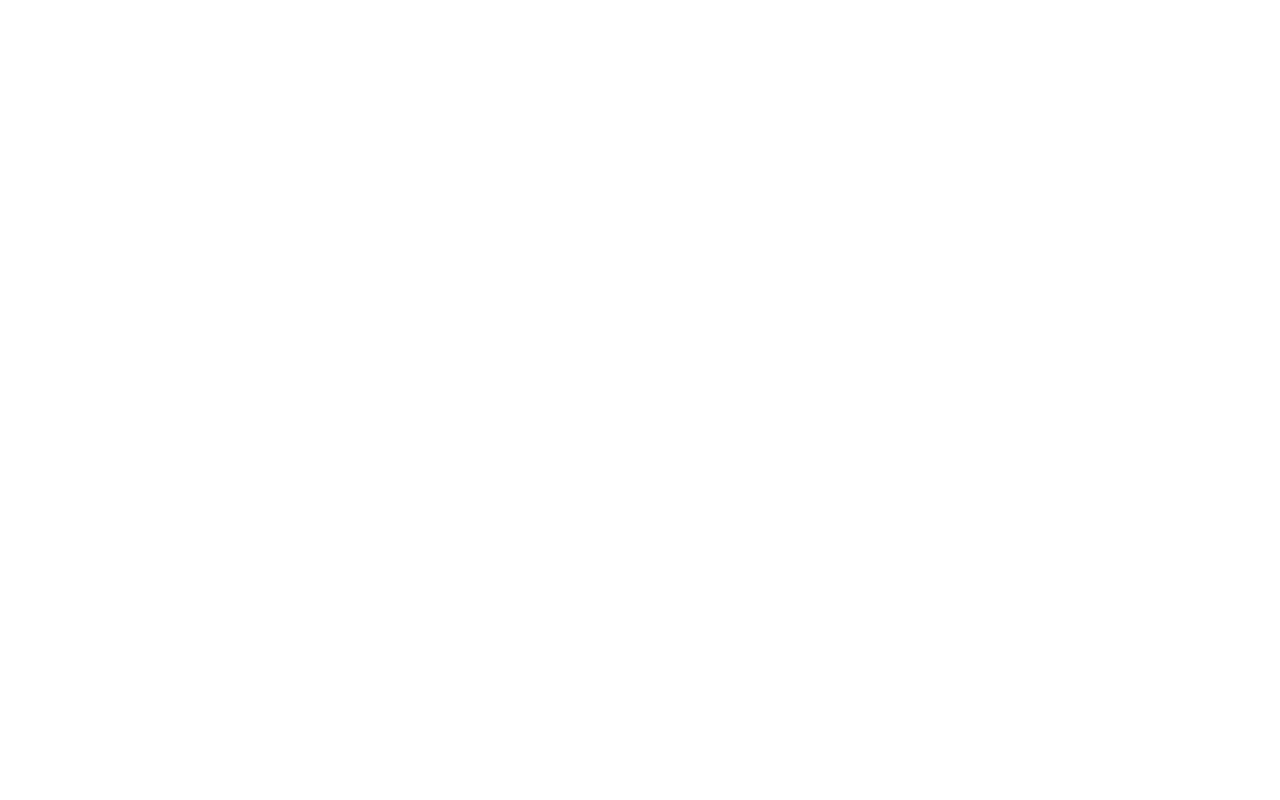
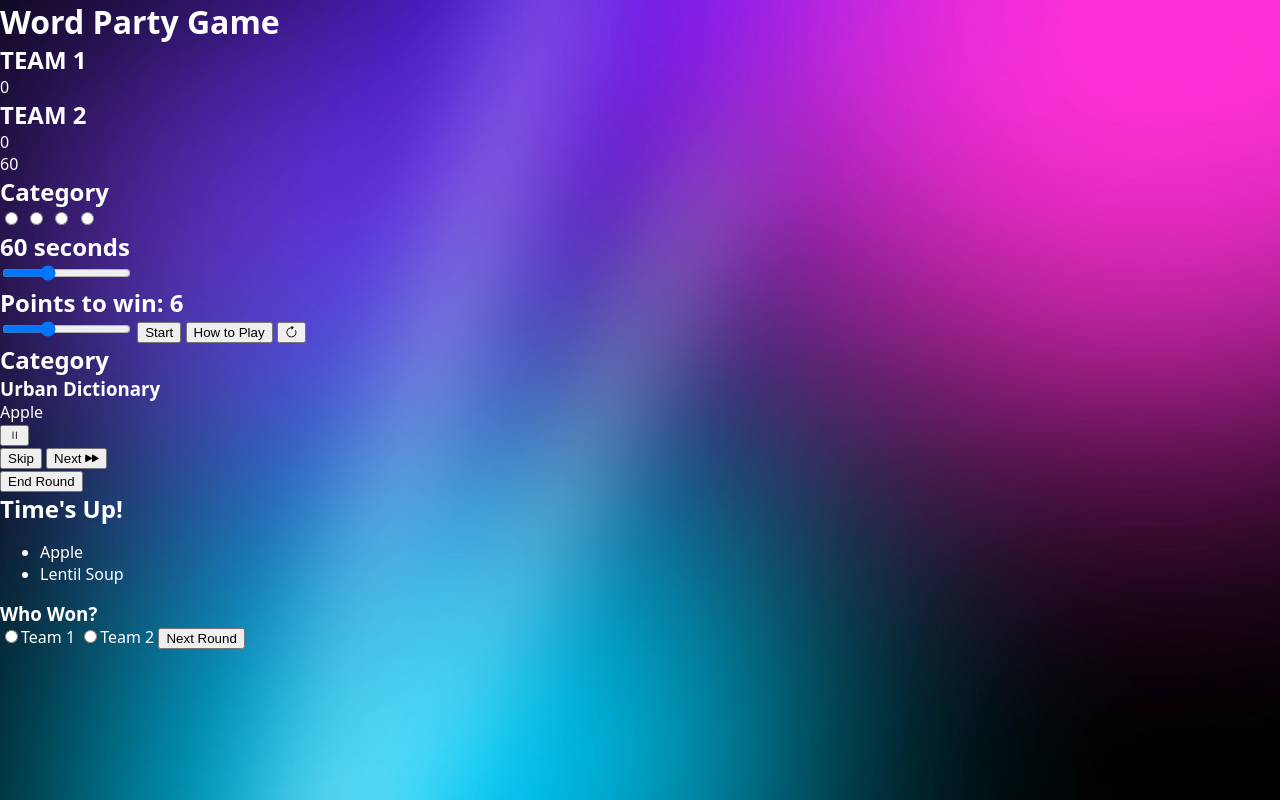
Before and after one commit to nathan-barlow/wordpartygame, a website: page index.html in a window 1280 px wide. Drawn offline with nearby package versions, Linux system fonts and the light colour scheme.

Commit message:
Create Markup

```diff
--- a/index.html
+++ b/index.html
@@ -1,11 +1,110 @@
 <!DOCTYPE html>
 <html lang="en">
-<head>
-   <meta charset="UTF-8">
-   <meta name="viewport" content="width=device-width, initial-scale=1.0">
-   <title>Document</title>
-</head>
-<body>
+   <head>
+      <meta charset="UTF-8" />
+      <meta name="viewport" content="width=device-width, initial-scale=1.0" />
 
-</body>
+      <link rel="stylesheet" href="style.css" />
+      <link
+         rel="stylesheet"
+         href="node_modules/bootstrap-icons/font/bootstrap-icons.css"
+      />
+      <title>Word Party Game</title>
+   </head>
+   <body>
+      <main class="game">
+         <h1>Word Party Game</h1>
+         <div class="scores">
+            <div class="team team1">
+               <h2>TEAM 1</h2>
+               <span id="team1_score" title="Team 1 score">0</span>
+            </div>
+            <div class="team team2">
+               <h2>TEAM 2</h2>
+               <span id="team2_score" title="Team 2 score">0</span>
+            </div>
+         </div>
+         <div class="timer">
+            <span id="time_remaining">60</span>
+         </div>
+
+         <section id="home">
+            <label for="category">
+               <h2>Category</h2>
+               <input type="radio" name="category" value="Urban Dictionary" />
+               <input type="radio" name="category" value="Food" />
+               <input type="radio" name="category" value="Everything" />
+               <input type="radio" name="category" value="Phrases" />
+            </label>
+
+            <label for="game_duration">
+               <h2><span id="game_duration_label">60</span> seconds</h2>
+               <input
+                  name="game_duration"
+                  type="range"
+                  min="30"
+                  max="120"
+                  value="60"
+               />
+            </label>
+
+            <label for="points_to_win">
+               <h2>Points to win: <span id="points_to_win_label">6</span></h2>
+               <input type="range" min="3" max="12" value="6" />
+            </label>
+
+            <button class="button-primary" id="start_game">Start</button>
+            <button class="button-secondary" id="how_to_play">
+               How to Play
+            </button>
+
+            <span class="game-settings">
+               <button class="button-icon" id="restart_game">
+                  <i class="bi-arrow-clockwise"></i>
+               </button>
+            </span>
+         </section>
+
+         <section id="game">
+            <h2>Category</h2>
+            <h3>Urban Dictionary</h3>
+
+            <div class="card">
+               <p id="current_word">Apple</p>
+               <button class="button-icon" id="pause_game">
+                  <i class="bi-pause"></i>
+               </button>
+            </div>
+
+            <div class="buttons">
+               <button class="button-primary button-black" id="skip_word">
+                  Skip
+               </button>
+               <button class="button-primary" id="next_word">
+                  Next <i class="bi-fast-forward-fill"></i>
+               </button>
+            </div>
+
+            <button class="button-secondary" id="end_round">End Round</button>
+         </section>
+
+         <section id="round_end">
+            <div class="card">
+               <h2>Time's Up!</h2>
+               <ul id="used_words">
+                  <li>Apple</li>
+                  <li>Lentil Soup</li>
+               </ul>
+            </div>
+
+            <label for="winner">
+               <h3>Who Won?</h3>
+               <input type="radio" name="winner" value="1" />Team 1
+               <input type="radio" name="winner" value="2" />Team 2
+            </label>
+
+            <button class="button-secondary">Next Round</button>
+         </section>
+      </main>
+   </body>
 </html>
--- /dev/null
+++ b/package.json
@@ -0,0 +1,5 @@
+{
+  "dependencies": {
+    "bootstrap-icons": "^1.11.1"
+  }
+}
--- /dev/null
+++ b/style.css
@@ -0,0 +1,26 @@
+:root {
+   --color-main: ;
+}
+
+body {
+   margin: auto;
+   overflow: hidden;
+   font-family: system-ui, -apple-system, BlinkMacSystemFont, "Segoe UI", Roboto,
+      Oxygen, Ubuntu, Cantarell, "Open Sans", "Helvetica Neue", sans-serif;
+   color: white;
+}
+
+main {
+   background: url(background.webp);
+   background-size: cover;
+   height: 100vh;
+   overflow-y: auto;
+   background-position-x: 80%;
+}
+
+h1,
+h2,
+h3,
+p {
+   margin: auto;
+}
```
Also changed, not shown: background.webp (added), 1 other file.
